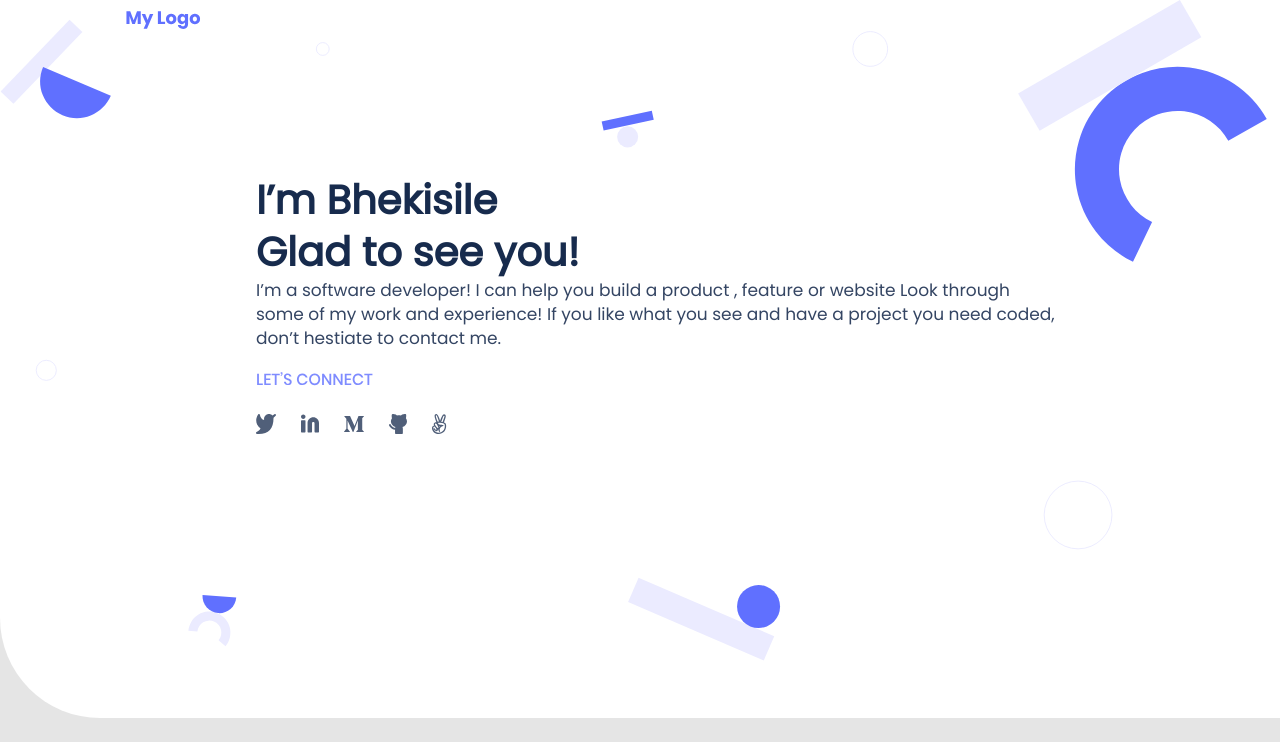
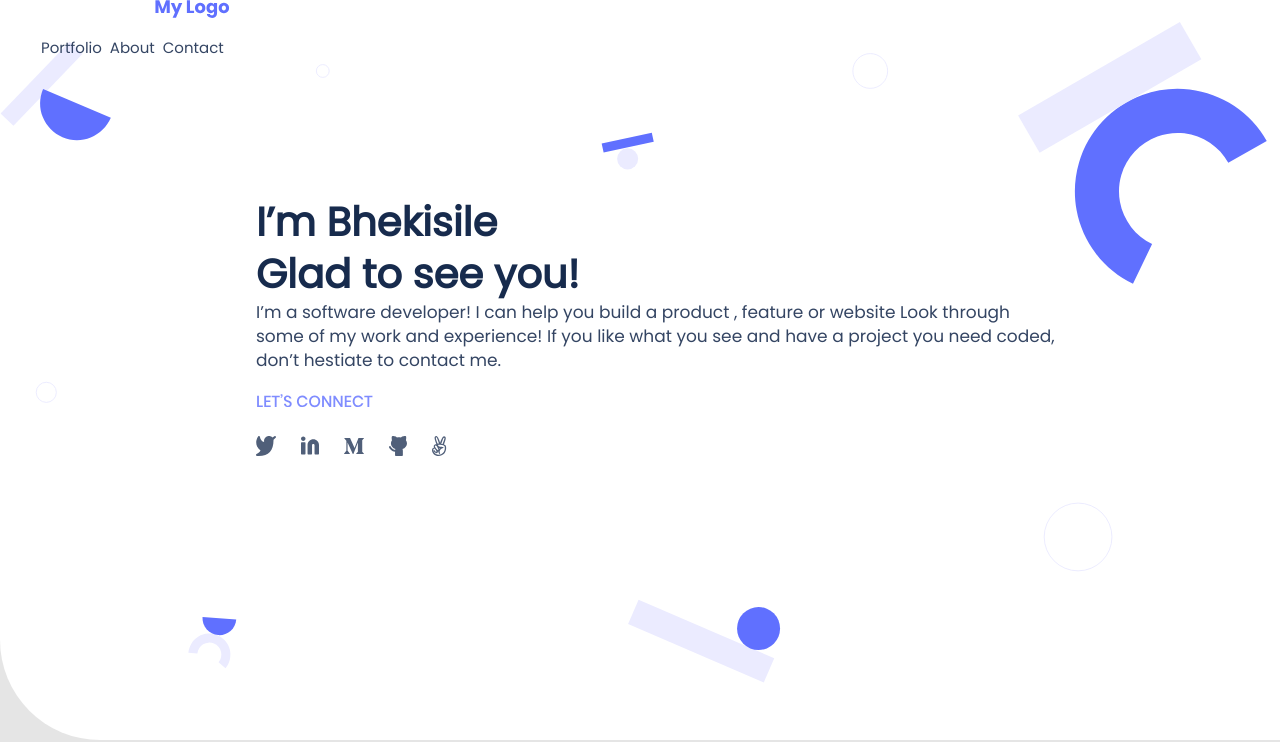
Before and after one commit to Bhekisile/My-Portfolio, a website: page index.html in a window 1280 px wide. Shown: the top 742 px of the page. Drawn offline with Linux system fonts and the light colour scheme.

Commit message:
input header section and nav links

```diff
--- a/index.html
+++ b/index.html
@@ -8,11 +8,16 @@
     <title>Bhekisile Jozi</title>
     <link rel="stylesheet" href="styles.css">
 </head>
-
-                <header class="nav_bar">
-                        <a class="myLogo" href="#"><img src="image/My_Logo.svg" alt="My Logo"></a>
-                        <nav class="contact"><img src="image/Icon - Menu.svg" alt="Mobile Menu"></nav>
-                </header>
+<header class="top_nav">
+    <a href="#"><img src="image/My_Logo.svg" alt="My Logo"></a>
+    <div class="nav_bar">
+        <ul>
+            <li>Portfolio</li>
+            <li>About</li>
+            <li>Contact</li>
+        </ul>
+    </div>
+</header>
                 <main>
         <section class="container">
             <article class="catch-text">
--- a/styles.css
+++ b/styles.css
@@ -56,6 +56,11 @@ nav a {
   line-height: 20px;
   padding-left: 10%;
   color: #6070ff;
+  transition: width 2s;
+}
+
+.myLogo:hover {
+  width: 90px;
 }
 
 nav ul {
@@ -70,6 +75,11 @@ nav ul {
   line-height: 52px;
   color: #172b4d;
   margin-top: 114px;
+  transition: font-size 2s;
+}
+
+.header:hover {
+  font-size: 60px;
 }
 
 .content {
@@ -591,6 +601,38 @@ nav ul {
     display: none;
   }
 
+  top_nav {
+    display: flex;
+    justify-content: space-between;
+    margin-bottom: 73px;
+    /*border: 1px solid;*/
+  }
+
+  .top_nav a {
+  width: 76px;
+  height: 20px;
+  margin-left: 155px;
+  margin-top: 25px;
+  }
+
+  .nav_bar ul {
+  display: flex;
+  list-style: none;
+  margin-right: 154px;
+  width: 259px;
+  height: 40px;
+  margin-top: 25px;
+  gap: 8px;
+  height: 20px;
+  font-weight: 500;
+  font-family: 'Poppins', sans-serif;
+  font-style: normal;
+  font-size: 15px;
+  line-height: 20px;
+  color: #344563;
+
+  }
+
   .vanish {
     display: none;
   }
```
Also changed, not shown: README.md.
